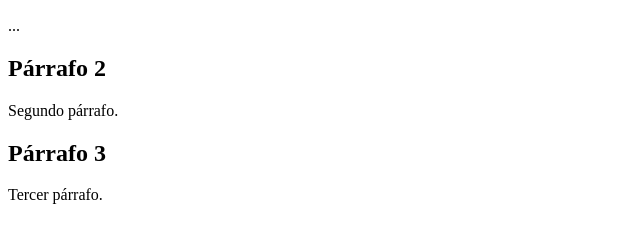
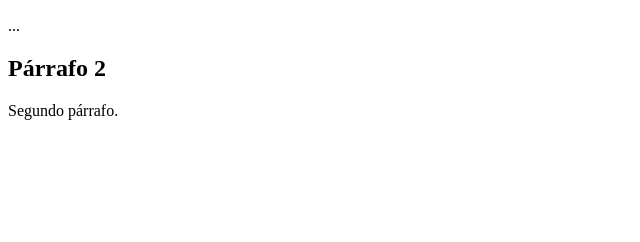
Before and after one commit to Hhxru/PruebaGit, a plain HTML site: page index.html in a window 1280 px wide. Shown: the part 110-352 px from the top of the page, without its empty margins (0-640 px from the left). Drawn offline with Linux system fonts and the light colour scheme.

Commit message:
Modificado README ramas

```diff
--- a/index.html
+++ b/index.html
@@ -1,7 +1,7 @@
 <!DOCTYPE html>
 <html>
     <head>
-        <title>Prueba GIT</title>
+        <title>Prueba GIT TESTING</title>
         <meta http-equiv="Content-Type" content="text/html;charset=utf-8">
     </head>
     <body>
@@ -12,9 +12,5 @@
         <p>
         Segundo párrafo.
         </p>
-        <h2>Párrafo 3</h2>
-        <p>
-        Tercer párrafo.
-        </p>
     </body>
 </html>
```
Also changed, not shown: 1 other file.
